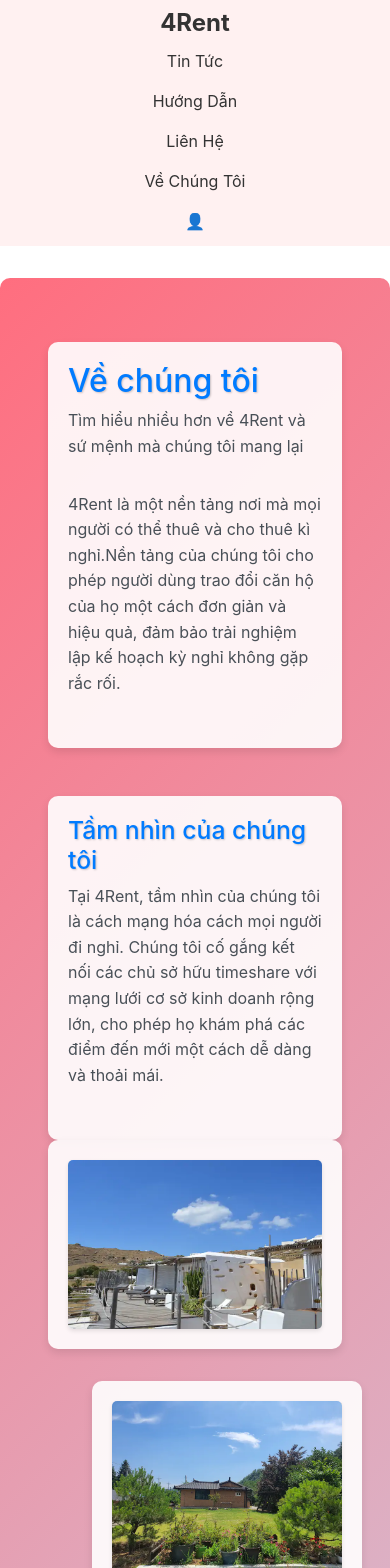
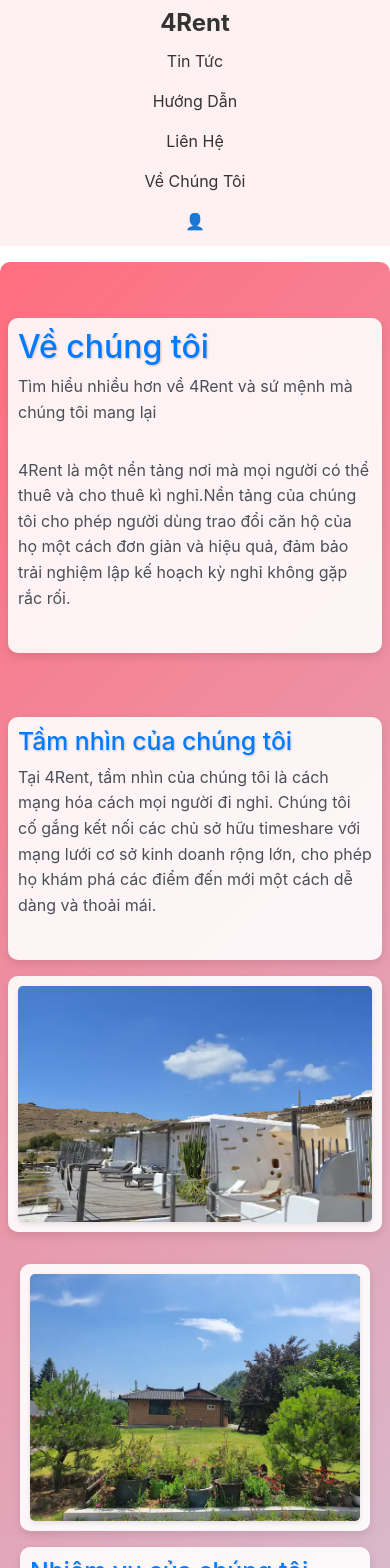
Before and after one commit to NeyuD96155/4Rent, a React (Create React App) app in the folder client/: page /about in a window 390 px wide. Shown: the top 1568 px of the page. Built offline with nearby package versions, Linux system fonts and the light colour scheme.

Commit message:
di chuyển các trang, thêm value cho sign up

```diff
--- a/client/src/components/Card.js
+++ b/client/src/components/Card.js
@@ -4,6 +4,7 @@ import PropTypes from "prop-types";
 
 import "../styles/Card.css";
 const Card = ({ title, description, imageUrl, price }) => {
+
     return (
         <div className="card">
             <h2 className="card-title">{title}</h2>
--- a/client/src/components/AboutUs.js
+++ b/client/src/pages/AboutUs.js
@@ -1,9 +1,9 @@
 /* eslint-disable jsx-a11y/img-redundant-alt */
 import React from "react";
 import "../styles/About.css";
-
 const AboutUs = () => {
     return (
+
         <div className="container">
             <div className="row my-5">
                 <div className="col">
--- a/client/src/components/Contact.js
+++ b/client/src/pages/Contact.js
@@ -1,6 +1,7 @@
 import React, { useState } from 'react';
 import { Form, Button, Container, Row, Col } from 'react-bootstrap';
 import '../styles/Contact.css';
+
 const Contact = () => {
   const [formData, setFormData] = useState({
     name: '',
@@ -22,6 +23,7 @@ const Contact = () => {
 
   return (
     <Container>
+
       <Row className="my-5">
         <Col>
           <h1>Liên hệ với chúng tôi</h1>
--- a/client/src/components/Guides.js
+++ b/client/src/pages/Guides.js
@@ -44,8 +44,10 @@ const Guides = () => {
   ];
 
   return (
+
     <div className="guide-container">
       <div className="guide-header">
+
         <h1>HƯỚNG DẪN</h1>
       </div>
       <div className="guide-grid">
--- a/client/src/components/Landing.js
+++ b/client/src/pages/Landing.js
@@ -1,10 +1,10 @@
 // HomePageContent.js
 import React from "react";
 import { Link } from "react-router-dom";
-import Card from "./Card";
+import Card from "../components/Card";
 import "../styles/Landing.css";
 // import SearchBar from "./SearchBar";
-import HeroSection from "./HeroSection";
+import HeroSection from "../components/HeroSection";
 const Landing = () => {
     const apartments = [
         {
--- a/client/src/components/SignUp.js
+++ b/client/src/pages/SignUp.js
@@ -5,7 +5,7 @@ import api from "../config/axios";
 
 const SignUp = () => {
     const [credentials, setCredentials] = useState({
-        role: "",
+        role: "MEMBER",
         username: "",
         email: "",
         password: "",
@@ -38,8 +38,8 @@ const SignUp = () => {
                     <label>
                         Role
                         <select name="Role">
-                            <option value="String">Member</option>
-                            <option value="String">Renter</option>
+                            <option value="MEMBER">Member</option>
+                            <option value="RENTER">Renter</option>
                         </select>
                     </label>
                     {/* <input
--- a/client/src/styles/About.css
+++ b/client/src/styles/About.css
@@ -1,56 +1,39 @@
+/* Base styles */
 .container {
     max-width: 1170px;
     margin: 2em auto;
     padding: 1em;
-    max-width: 1170px;
     border-radius: 10px;
-    padding: 1em;
     background: linear-gradient(135deg, #ff6e7f 0%, #bfe9ff 100%);
     color: #fff;
+    box-sizing: border-box; /* Ensure padding does not affect the container's width */
 }
 
 .row {
-    margin: 2em;
+    display: flex;
+    flex-wrap: wrap; /* Allow rows to wrap in smaller screens */
+    align-items: center;
+    justify-content: space-between;
+    margin: 2em 0;
 }
 
-.row .col {
+.col, .col-md-6 {
     background-color: rgba(255, 255, 255, 0.9);
     padding: 20px;
     border-radius: 10px;
     box-shadow: 0 4px 8px rgba(0, 0, 0, 0.1);
     transition: transform 0.3s ease, box-shadow 0.3s ease;
+    margin-bottom: 1em; /* Add space between columns when wrapped */
 }
 
-.row .col:hover {
+.col:hover, .col-md-6:hover {
     transform: translateY(-5px);
-    transition: transform 0.3s ease, box-shadow 0.3s ease;
     box-shadow: 0 6px 12px rgba(0, 0, 0, 0.15);
 }
 
-h1,
-h2 {
+h1, h2 {
     color: #007bff;
     text-shadow: 1px 1px 2px rgba(0, 0, 0, 0.2);
-
-}
-.row{
-    display: flex;
-    align-items: center;
-    justify-content: space-between;
-}
-.col-md-6 {
-    background-color: rgba(255, 255, 255, 0.9);
-    padding: 20px;
-    border-radius: 10px;
-    box-shadow: 0 4px 8px rgba(0, 0, 0, 0.1);
-    transition: transform 0.3s ease, box-shadow 0.3s ease;
-}
-
-.col-md-6:hover {
-    transform: translateY(-5px);
-    transition: transform 0.3s ease, box-shadow 0.3s ease;
-    box-shadow: 0 6px 12px rgba(0, 0, 0, 0.15);
-
 }
 
 p {
@@ -65,8 +48,40 @@ p {
     box-shadow: 0 2px 4px rgba(0, 0, 0, 0.1);
 }
 
+/* Responsive adjustments */
+@media (max-width: 992px) {
+    .container {
+        padding: 0.5em;
+    }
+
+    .row {
+        margin: 1em 0;
+    }
+
+    .col, .col-md-6 {
+        /* Adjust column padding for medium devices */
+        padding: 15px;
+    }
+}
+
 @media (max-width: 768px) {
     .row {
-        margin-bottom: 1em;
+        flex-direction: column; /* Stack columns vertically in smaller devices */
+    }
+
+    .col, .col-md-6 {
+        /* Ensure full width on small devices */
+        width: 100%;
+        max-width: 100%; /* Prevents exceeding the parent's width */
     }
 }
+
+@media (max-width: 576px) {
+    .container {
+        margin: 1em auto;
+    }
+
+    .row .col, .row .col-md-6 {
+        padding: 10px;
+    }
+}
```
Also changed, not shown: client/src/pages/HomePage.js (+7 -7 lines), client/src/pages/News.js (renamed from client/src/components/News.js), client/src/pages/SignIn.js (renamed from client/src/components/SignIn.js).
